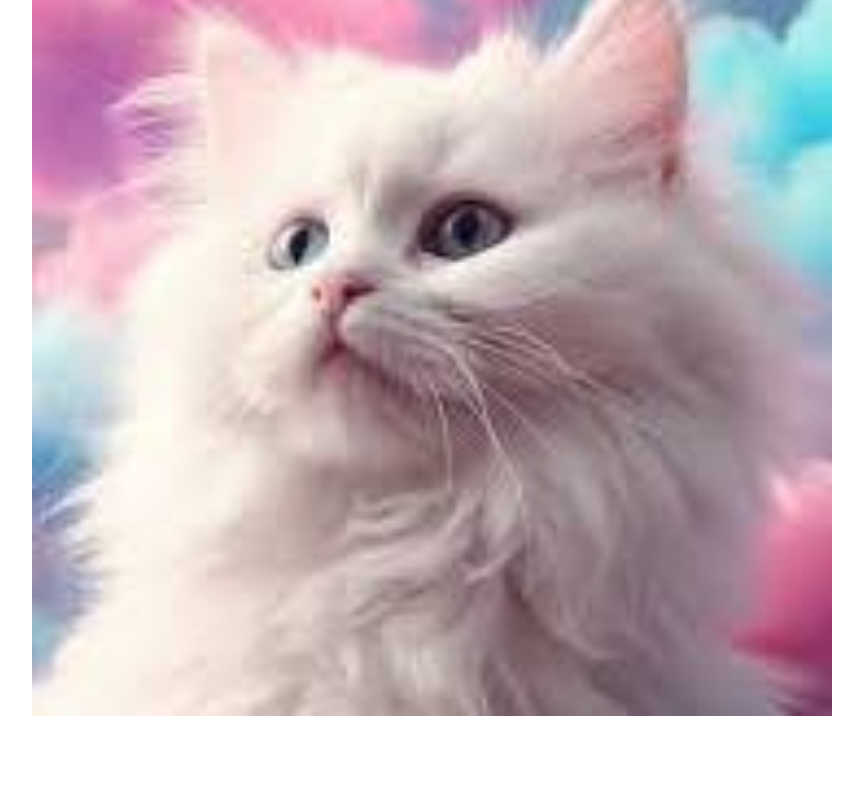
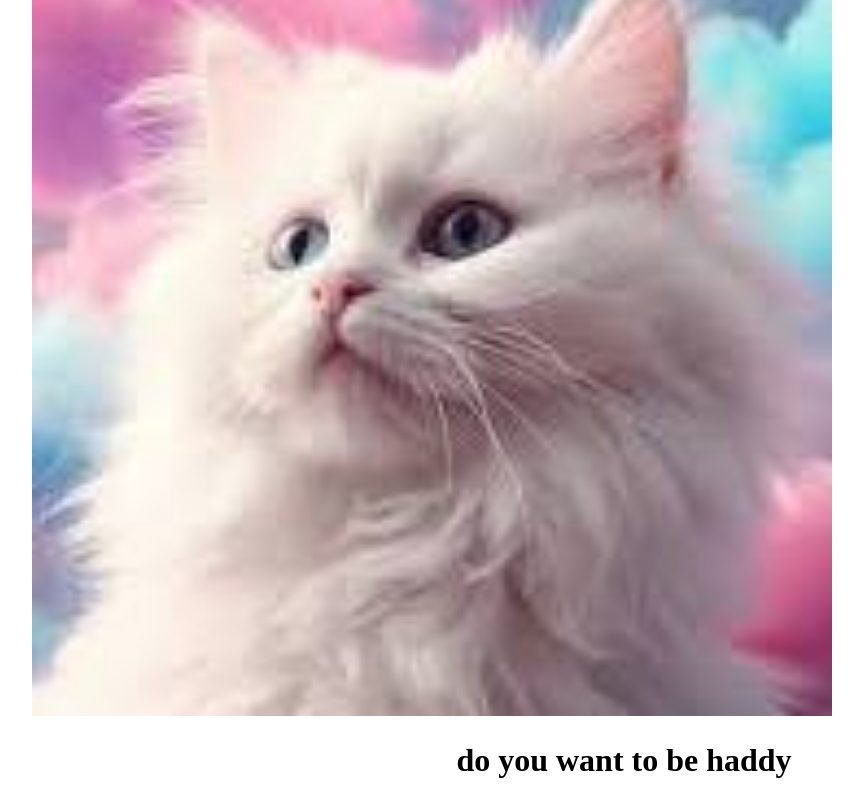
Before and after one commit to Erkinshoh-007/month_2_h, a plain HTML site: page index.html in a window 1280 px wide. Shown: the part 352-1152 px from the top of the page, without its empty margins (16-879 px from the left). Before the commit the page ends 1088 px from the top, so only its background shows below. Drawn offline with Linux system fonts and the light colour scheme.

Commit message:
add happy

```diff
--- a/index.html
+++ b/index.html
@@ -45,5 +45,6 @@
         alt="no image"
       />
     </ul>
+    <h1 style="text-align: center">do you want to be haddy</h1>
   </body>
 </html>
```
